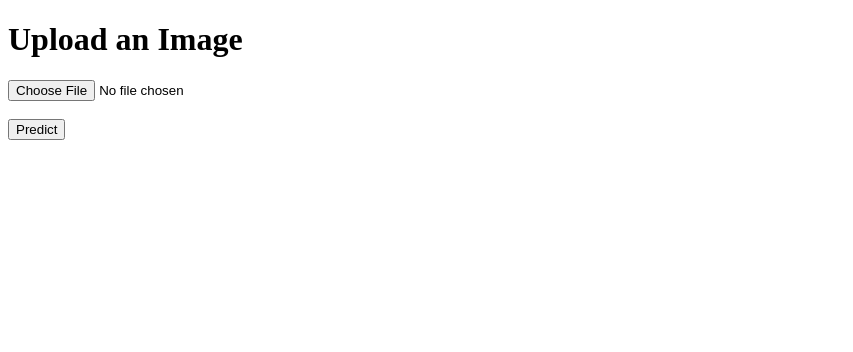
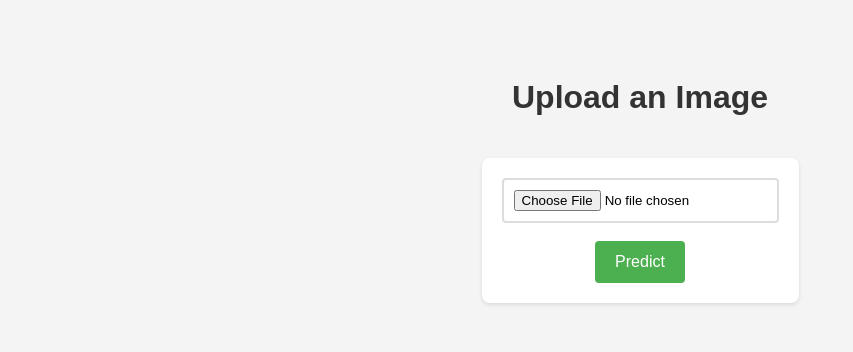
Before and after one commit to Ishika-08/herb-detector, a Flask app: page / in a window 1280 px wide. Shown: the top 352 px of the page, without its empty margins (0-853 px from the left). Run offline with Flask 3, Linux system fonts and the light colour scheme; parts of the project's set-up code (start-up, migrations or seed data) failed here and were passed over.

Commit message:
Update index.html
added styles to HTML template

```diff
--- a/templates/index.html
+++ b/templates/index.html
@@ -2,6 +2,51 @@
 <html>
 <head>
     <title>Image Prediction</title>
+    <style>
+        body {
+            font-family: Arial, sans-serif;
+            background-color: #f4f4f4;
+            text-align: center;
+            padding: 50px;
+        }
+
+        h1 {
+            color: #333;
+        }
+
+        form {
+            background-color: white;
+            padding: 20px;
+            border-radius: 8px;
+            box-shadow: 0 2px 4px rgba(0, 0, 0, 0.1);
+            display: inline-block;
+            margin-top: 20px;
+        }
+
+        input[type=file] {
+            border: 2px solid #ddd;
+            padding: 10px;
+            border-radius: 4px;
+        }
+
+        input[type=submit] {
+            background-color: #4CAF50;
+            color: white;
+            padding: 12px 20px;
+            border: none;
+            border-radius: 4px;
+            cursor: pointer;
+            font-size: 16px;
+        }
+
+        input[type=submit]:hover {
+            background-color: #45a049;
+        }
+
+        input[type=file]:hover {
+            border-color: #888;
+        }
+    </style>
 </head>
 <body>
     <h1>Upload an Image</h1>
```
